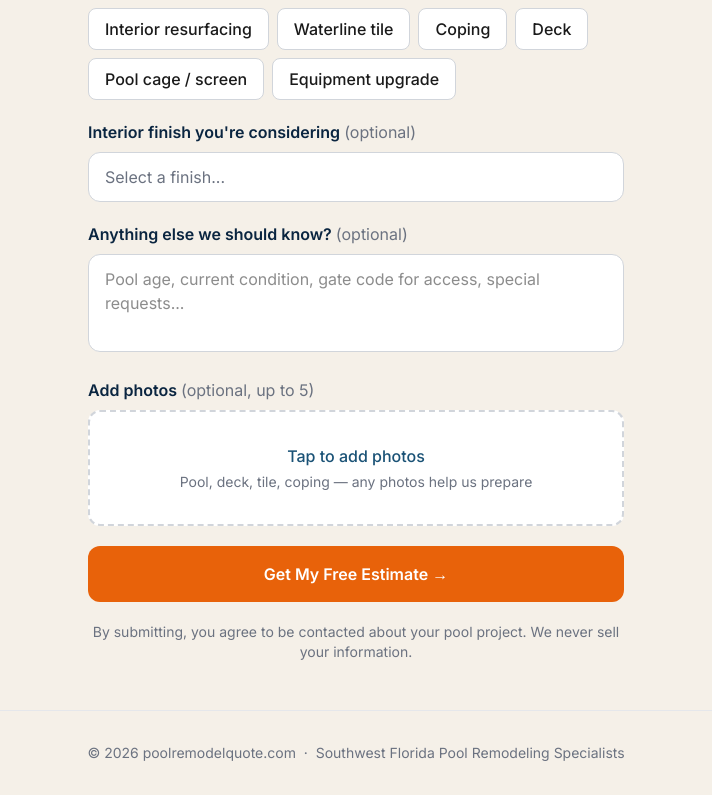
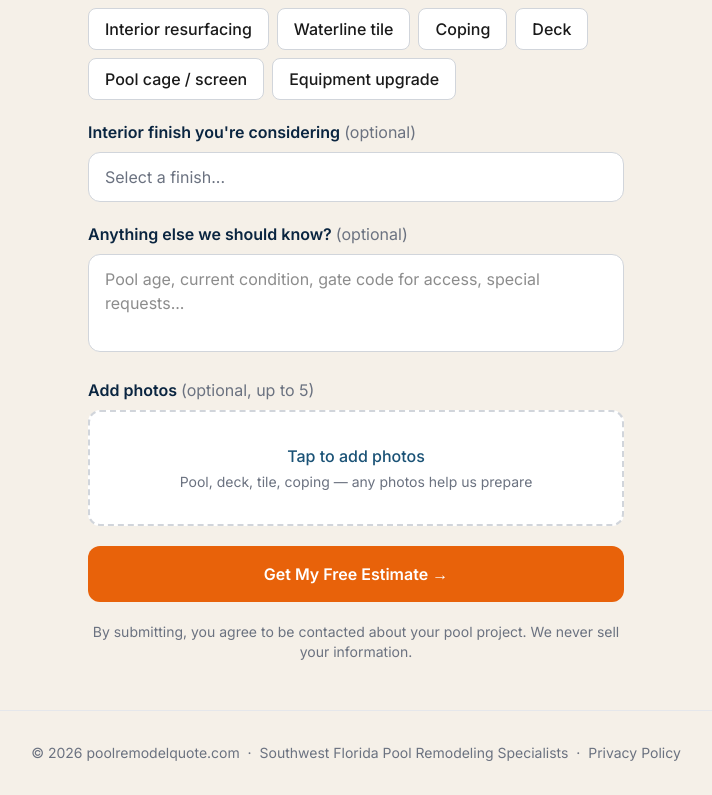
Before and after one commit to bizeasy-io/poolremodelquote, a React (Vite) app: page / in a window 1280 px wide. Shown: the part 1168-1963 px from the top of the page, without its empty margins (284-996 px from the left). Built offline with nearby package versions, Linux system fonts and the light colour scheme.

Commit message:
Include Privacy Policy link in footer
Added a link to the Privacy Policy in the footer.

```diff
--- a/src/App.jsx
+++ b/src/App.jsx
@@ -260,7 +260,7 @@ export default function App() {
       </main>
 
       <footer className="text-center py-8 text-sm" style={{ color: 'var(--muted)', borderTop: '1px solid #e5e7eb' }}>
-        <p>© 2026 poolremodelquote.com &nbsp;·&nbsp; Southwest Florida Pool Remodeling Specialists</p>
+        <p>© 2026 poolremodelquote.com &nbsp;·&nbsp; Southwest Florida Pool Remodeling Specialists &nbsp;·&nbsp; <a href="/privacy-policy" style={{ color: 'var(--muted)' }}>Privacy Policy</a></p>
       </footer>
     </div>
   )
```
